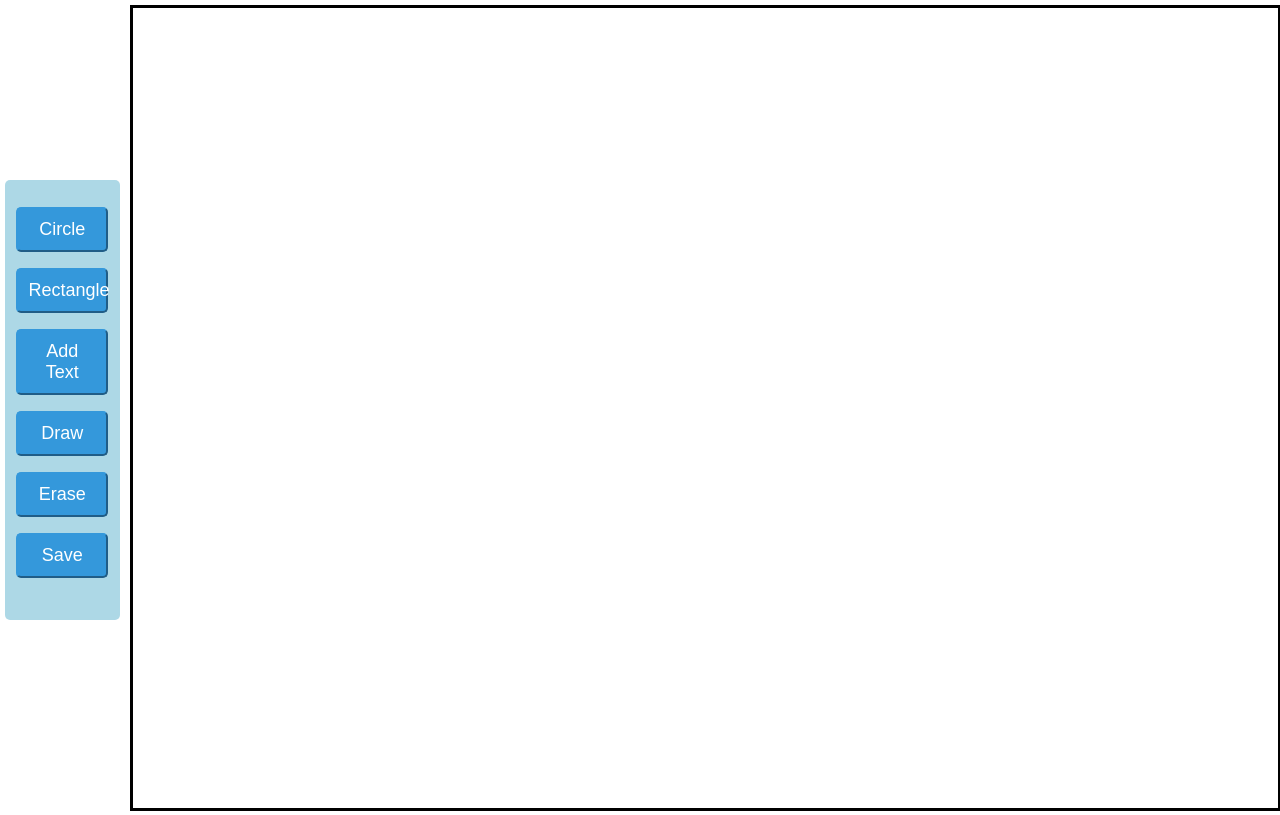
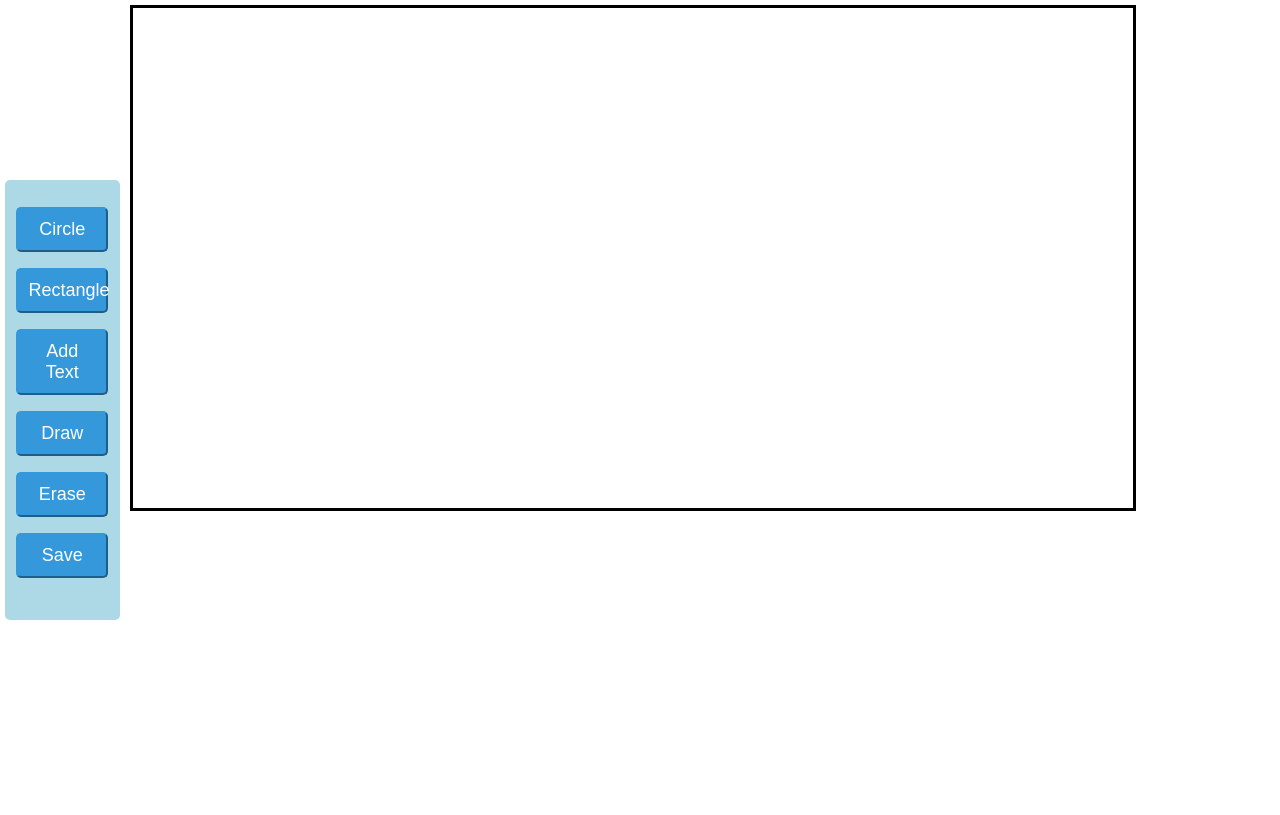
Before and after one commit to marwanosman505/whiteboardApp, a website: page WhiteBoard.html in a window 1280 px wide. Drawn offline with Linux system fonts and the light colour scheme; no server answers.

Commit message:
changed canvas size temporary

```diff
--- a/WhiteBoard.css
+++ b/WhiteBoard.css
@@ -42,8 +42,8 @@ body {
 }
 
 #Canvas{
-    width: 100%;
-    height: 100%;
+    width: 1000px;
+    height: 500px;
     border: 3px solid #000000;
 }
 
--- a/WhiteBoard.js
+++ b/WhiteBoard.js
@@ -21,6 +21,7 @@ let rectangle = false;
 let circle = false;
 let text = false;
 let erase = false;
+
 
 
 window.addEventListener('load', () => {
@@ -52,7 +53,6 @@ async function saveState() {
 
     showMessage('Saving...');
     const imageData = ctx.getImageData(0, 0, canvas.width, canvas.height);
-    console.log(imageData.data);
     await fetch('/WhiteBoard', {
         method: 'POST',
         headers: {
@@ -62,6 +62,8 @@ async function saveState() {
     });
 
     hideMessage();
+
+    redraw();
 
 }
 
--- a/server.js
+++ b/server.js
@@ -42,6 +42,7 @@ app.get('/WhiteBoard', async (req, res) => {
     console.error(error);
     res.status(500).send('Internal Server Error');
   }
+
 });
 
 
@@ -75,7 +76,6 @@ app.post('/WhiteBoard', async (req, res) => {
   } catch (error) {
     console.error(error);
     res.status(500).send('Internal Server Error');
-
   }
 
 });
```
